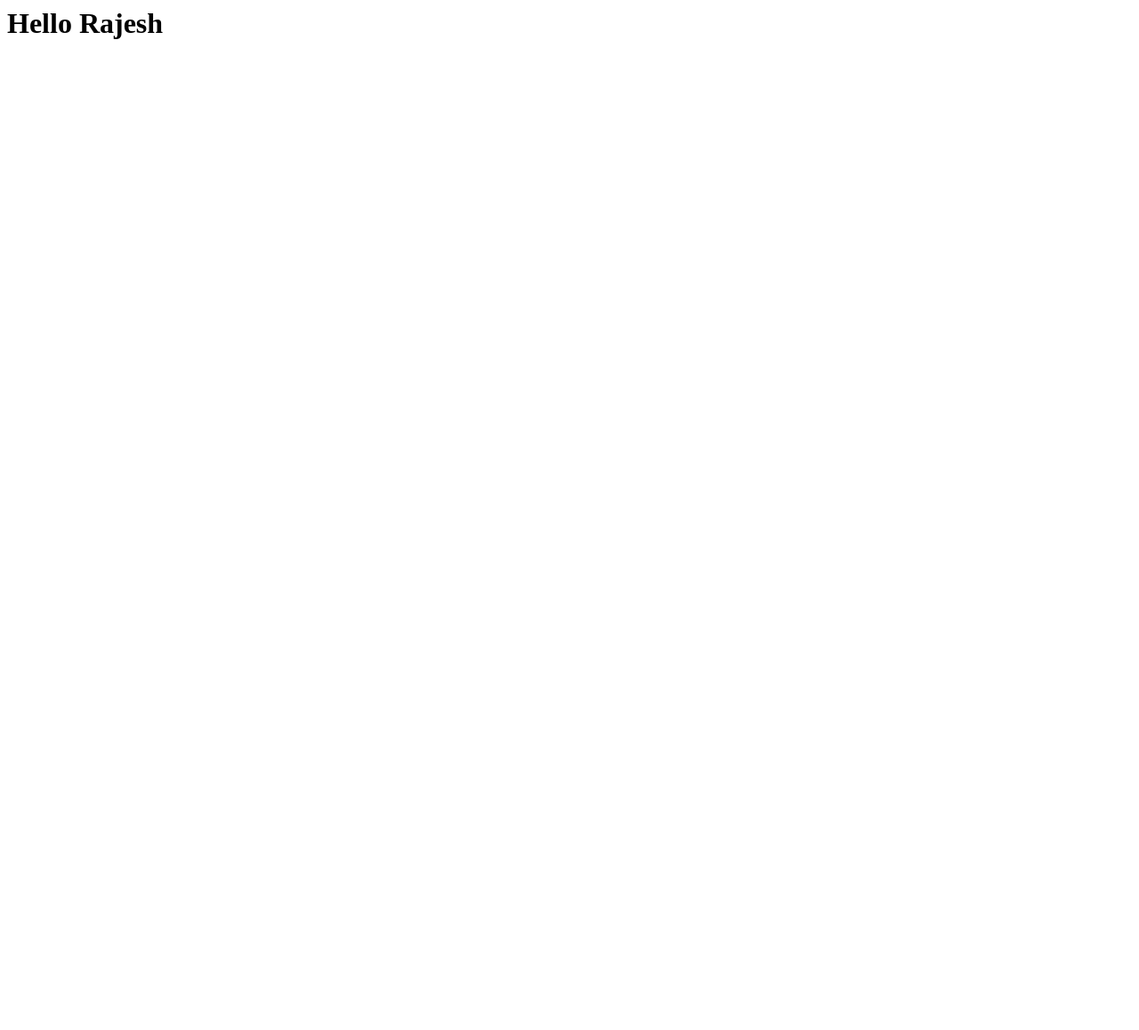
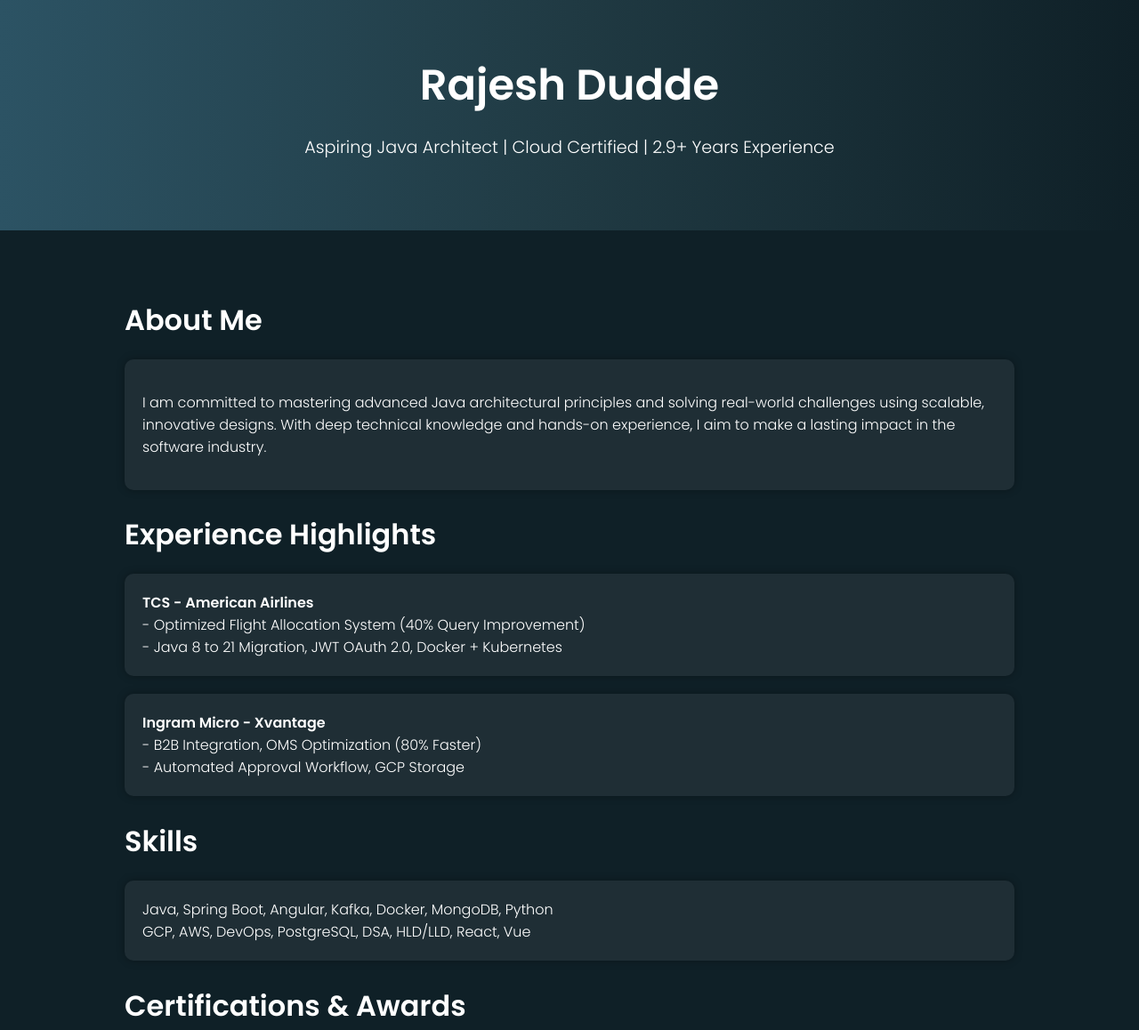
Before and after one commit to RajeshDudde/RajeshDudde.github.io, a plain HTML site: page index.html in a window 1280 px wide. Shown: the top 1158 px of the page at 89% size. Before the commit the page ends 800 px from the top, so only its background shows below. Drawn offline with Linux system fonts and the light colour scheme.

Commit message:
Update index.html

```diff
--- a/index.html
+++ b/index.html
@@ -1,5 +1,122 @@
-<html>
+<!DOCTYPE html>
+<html lang="en">
+<head>
+  <meta charset="UTF-8">
+  <title>Rajesh Dudde | Java Architect Portfolio</title>
+  <meta name="viewport" content="width=device-width, initial-scale=1.0">
+  <link href="https://fonts.googleapis.com/css2?family=Poppins:wght@300;600&display=swap" rel="stylesheet">
+  <style>
+    body {
+      margin: 0;
+      font-family: 'Poppins', sans-serif;
+      background: #0f2027;
+      color: #fff;
+      overflow-x: hidden;
+    }
+    header {
+      background: linear-gradient(90deg, #2c5364, #203a43, #0f2027);
+      padding: 60px 30px;
+      text-align: center;
+    }
+    header h1 {
+      font-size: 3em;
+      margin: 0;
+      animation: fadeInDown 2s ease;
+    }
+    header p {
+      font-size: 1.2em;
+      animation: fadeInUp 2s ease;
+    }
+    section {
+      padding: 50px 30px;
+      max-width: 1000px;
+      margin: auto;
+    }
+    h2 {
+      font-size: 2em;
+      margin-bottom: 20px;
+    }
+    .fade-in {
+      animation: fadeIn 2s ease;
+    }
+    .card {
+      background: #1f2e35;
+      padding: 20px;
+      border-radius: 10px;
+      margin-bottom: 20px;
+      box-shadow: 0 0 10px rgba(0,0,0,0.3);
+    }
+    .video-container {
+      text-align: center;
+      margin-top: 40px;
+    }
+    .video-container iframe {
+      width: 100%;
+      max-width: 800px;
+      height: 450px;
+      border: none;
+      border-radius: 10px;
+    }
+
+    @keyframes fadeIn {
+      from { opacity: 0; transform: translateY(20px); }
+      to { opacity: 1; transform: translateY(0); }
+    }
+
+    @keyframes fadeInDown {
+      from { opacity: 0; transform: translateY(-20px); }
+      to { opacity: 1; transform: translateY(0); }
+    }
+
+    @keyframes fadeInUp {
+      from { opacity: 0; transform: translateY(20px); }
+      to { opacity: 1; transform: translateY(0); }
+    }
+  </style>
+</head>
 <body>
-<h1> Hello Rajesh</h1>
+
+<header>
+  <h1>Rajesh Dudde</h1>
+  <p>Aspiring Java Architect | Cloud Certified | 2.9+ Years Experience</p>
+</header>
+
+<section class="fade-in">
+  <h2>About Me</h2>
+  <div class="card">
+    <p>I am committed to mastering advanced Java architectural principles and solving real-world challenges using scalable, innovative designs. With deep technical knowledge and hands-on experience, I aim to make a lasting impact in the software industry.</p>
+  </div>
+
+  <h2>Experience Highlights</h2>
+  <div class="card">
+    <strong>TCS - American Airlines</strong><br>
+    - Optimized Flight Allocation System (40% Query Improvement)<br>
+    - Java 8 to 21 Migration, JWT OAuth 2.0, Docker + Kubernetes<br>
+  </div>
+  <div class="card">
+    <strong>Ingram Micro - Xvantage</strong><br>
+    - B2B Integration, OMS Optimization (80% Faster)<br>
+    - Automated Approval Workflow, GCP Storage<br>
+  </div>
+
+  <h2>Skills</h2>
+  <div class="card">
+    Java, Spring Boot, Angular, Kafka, Docker, MongoDB, Python<br>
+    GCP, AWS, DevOps, PostgreSQL, DSA, HLD/LLD, React, Vue
+  </div>
+
+  <h2>Certifications & Awards</h2>
+  <div class="card">
+    Google ACE, AWS Cloud Practitioner, Generative AI (Google)<br>
+    Star of the Quarter, Best Team Award, Coding Rank: 57
+  </div>
+
+  <div class="video-container">
+    <h2>Watch My Portfolio Animation</h2>
+    <!-- Replace the src below with your YouTube or local video URL -->
+    <iframe src="https://www.youtube.com/embed/YOUR_VIDEO_ID" allowfullscreen></iframe>
+  </div>
+</section>
+
 </body>
 </html>
```
